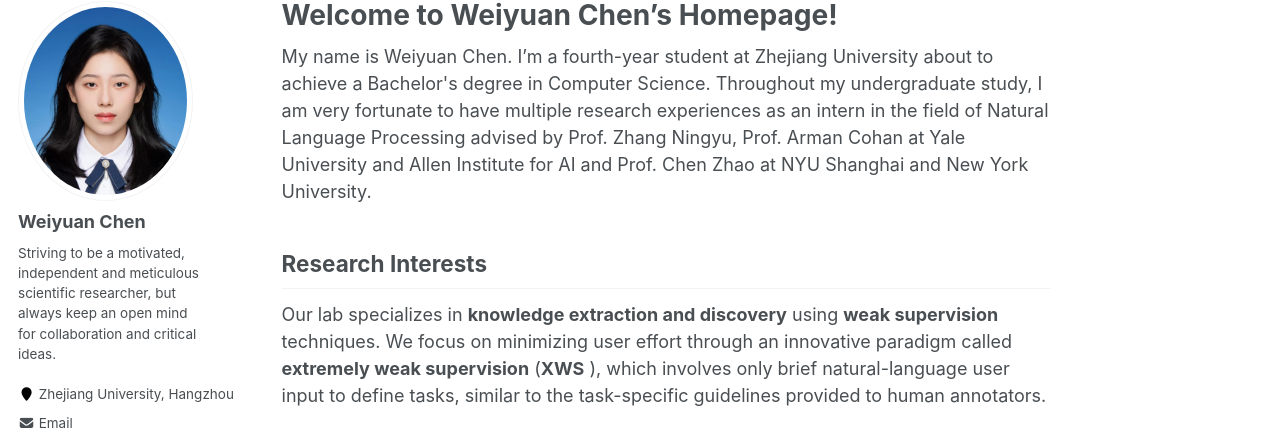
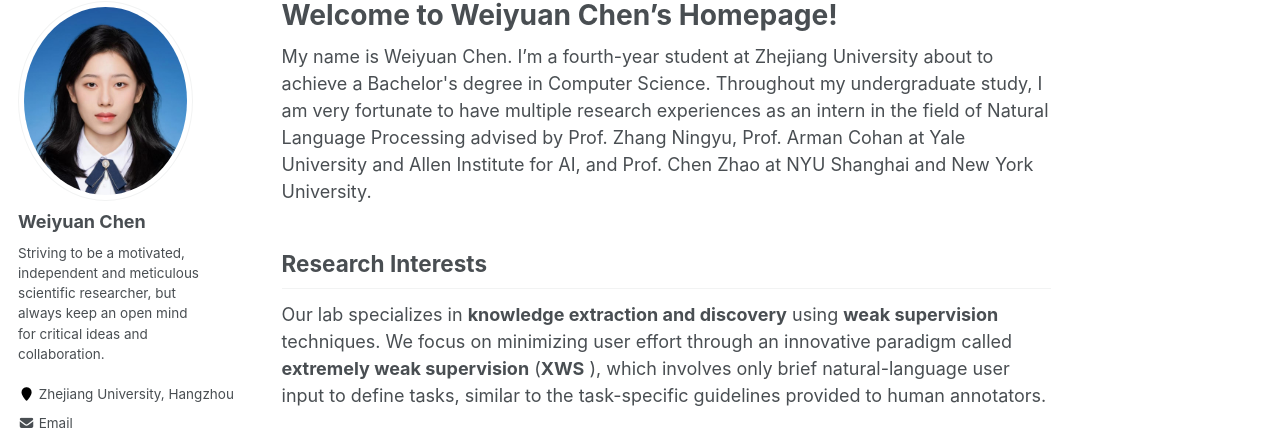
Before and after one commit to katie-chen2/katie-chen2.github.io, a Jekyll site: the page built from index.md, in a window 1280 px wide. Shown: the part 117-562 px from the top of the page. Built offline with Jekyll 4.4.1, drawn with Linux system fonts in a browser that asks for light colours; nearby versions of some CDN libraries; our own code applies the rules of GitHub Pages for plain Markdown files; library files that are not in the unit come from our copies; a style sheet for code colours, icons or effects is not loaded.

Commit message:
Update default.html

```diff
--- a/_layouts/default.html
+++ b/_layouts/default.html
@@ -73,7 +73,7 @@
                     </div>
                     <div class="author__content">
                         <h3 class="author__name">Weiyuan Chen</h3>
-                        <p class="author__bio">Striving to be a motivated, independent and meticulous scientific researcher, but always keep an open mind for collaboration and critical ideas. </p>
+                        <p class="author__bio">Striving to be a motivated, independent and meticulous scientific researcher, but always keep an open mind for critical ideas and collaboration. </p>
                     </div>
                     <div class="author__urls-wrapper">
                         <button class="btn btn--inverse">Follow</button>
@@ -106,7 +106,11 @@
                         <h1 class="page__title" itemprop="headline">Welcome to Weiyuan Chen’s Homepage!</h1>
                     </header>
                     <section class="page__content" itemprop="text">
-                        <p>My name is Weiyuan Chen. I’m a fourth-year student at Zhejiang University about to achieve a Bachelor's degree in Computer Science. Throughout my undergraduate study, I am very fortunate to have multiple research experiences as an intern in the field of Natural Language Processing advised by Prof. Zhang Ningyu, Prof. Arman Cohan at Yale University and Allen Institute for AI and Prof. Chen Zhao at NYU Shanghai and New York University.</p>
+                        <p>My name is Weiyuan Chen. I’m a fourth-year student at Zhejiang University about to achieve a Bachelor's degree in Computer Science.
+                            Throughout my undergraduate study, I am very fortunate to have multiple research experiences as an intern in the field of
+                            Natural Language Processing advised by Prof. Zhang Ningyu,
+                            Prof. Arman Cohan at Yale University and Allen Institute for AI,
+                            and Prof. Chen Zhao at NYU Shanghai and New York University.</p>
                         <h2 id="research-interests">Research Interests</h2>
                         <p>
                             Our lab specializes in <strong>knowledge extraction and discovery</strong>
```
